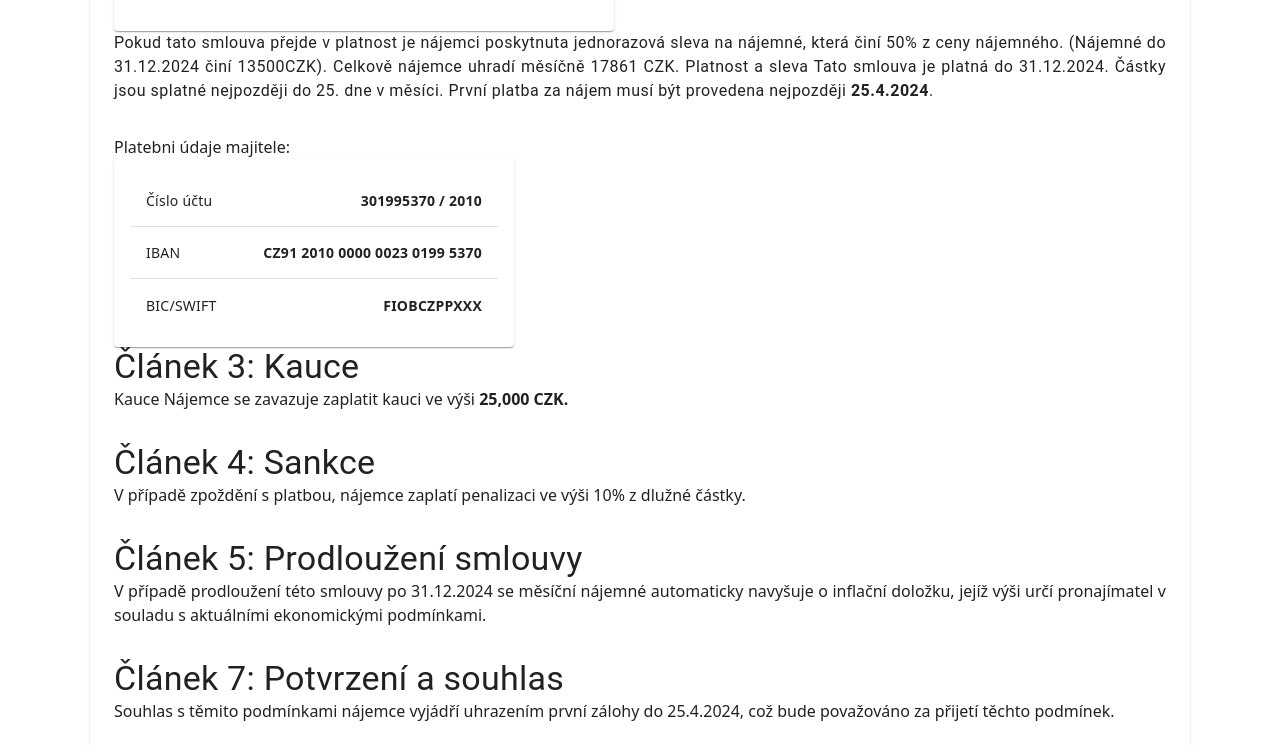
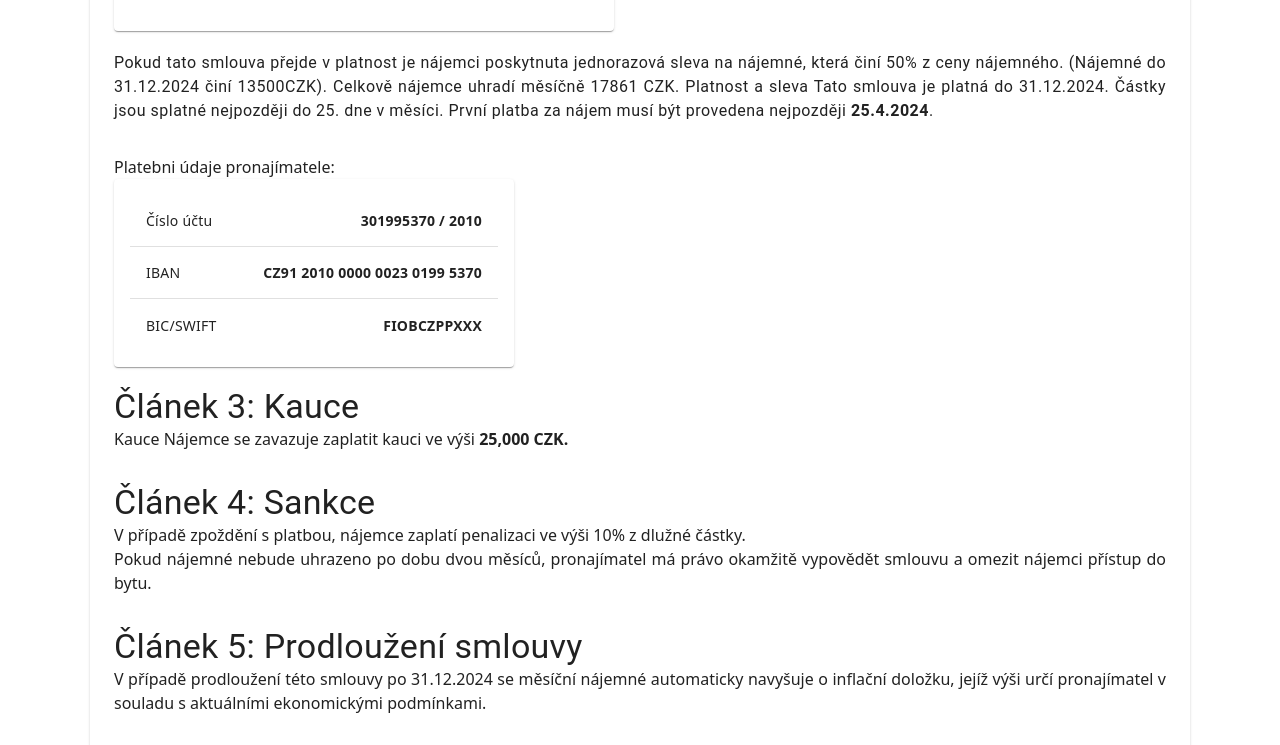
Before and after one commit to h0anglinh/leen_website, a Nuxt app: page /content in a window 1280 px wide. Shown: the part 917-1662 px from the top of the page. Built offline with nearby package versions, Linux system fonts and the light colour scheme; no server answers.

Commit message:
new head title

```diff
--- a/app.vue
+++ b/app.vue
@@ -1,3 +1,11 @@
+<script setup lang="ts">
+useHead({
+  titleTemplate: (titleChunk) => {
+    return titleChunk ? `${titleChunk} | LH` : "Linh Hoang | Software Developer";
+  },
+});
+</script>
+
 <template>
   <NuxtLoadingIndicator />
   <v-app>
--- a/nuxt.config.ts
+++ b/nuxt.config.ts
@@ -3,7 +3,17 @@ export default defineNuxtConfig({
   devtools: { enabled: true },
   app: {
     head: {
-      title: "LH",
+      meta: [
+        { charset: "utf-8" },
+        { hid: 'robots', name: 'robots', content: 'noindex, nofollow' },
+        { name: 'author', content: 'Linh Hoang' },
+        { "http-equiv":"refresh", content: '3600' },
+        { property: 'og:title', content: 'Linh Hoang | Software Developer' },
+        { property: 'og:description', content: 'I create exciting and fun things, and I cook delicious Pho :)' },
+        { property: 'og:type', content: 'website' },
+        { property: 'og:site_name', content: 'Linh Hoang' },
+        { property: 'og:url', content: 'https://linhhoang.eu' }
+      ]
     },
   },
 
--- a/pages/agrmnt.vue
+++ b/pages/agrmnt.vue
@@ -33,7 +33,6 @@ async function handleLogin() {
     method: "POST",
     body: { correct_pass: passed, meta: deviceInfo },
   });
-  console.log({ data });
 
   if (passed) {
     const timestamp = new Date().getTime();
--- a/pages/content.vue
+++ b/pages/content.vue
@@ -73,7 +73,7 @@ const totalSum = expenses.value.reduce((sum, item) => sum + item.value, 0);
             Měsíční podnájemné a zálohy Měsíční podnájemné činí <b>{{ rent }} CZK</b>.
           </p>
 
-          <v-card width="500">
+          <v-card width="500" class="mb-5">
             <v-card-text>
               <v-table>
                 <thead>
@@ -106,9 +106,9 @@ const totalSum = expenses.value.reduce((sum, item) => sum + item.value, 0);
             být provedena nejpozději <strong>25.4.2024</strong>.
           </p>
 
-          Platebni údaje majitele: <br />
+          Platebni údaje pronajímatele: <br />
 
-          <v-card width="400">
+          <v-card width="400" class="mb-5">
             <v-card-text>
               <v-table>
                 <tbody>
@@ -128,7 +128,11 @@ const totalSum = expenses.value.reduce((sum, item) => sum + item.value, 0);
           <p>Kauce Nájemce se zavazuje zaplatit kauci ve výši <b>25,000 CZK.</b></p>
 
           <h3 class="text-h4">Článek 4: Sankce</h3>
-          <p>V případě zpoždění s platbou, nájemce zaplatí penalizaci ve výši 10% z dlužné částky.</p>
+          <p>
+            V případě zpoždění s platbou, nájemce zaplatí penalizaci ve výši 10% z dlužné částky.
+            <br />Pokud nájemné nebude uhrazeno po dobu dvou měsíců, pronajímatel má právo okamžitě
+            vypovědět smlouvu a omezit nájemci přístup do bytu.
+          </p>
           <h3 class="text-h4">Článek 5: Prodloužení smlouvy</h3>
 
           <p>
```
Also changed, not shown: 1 other file (tests, documents, lock files or other folders).
